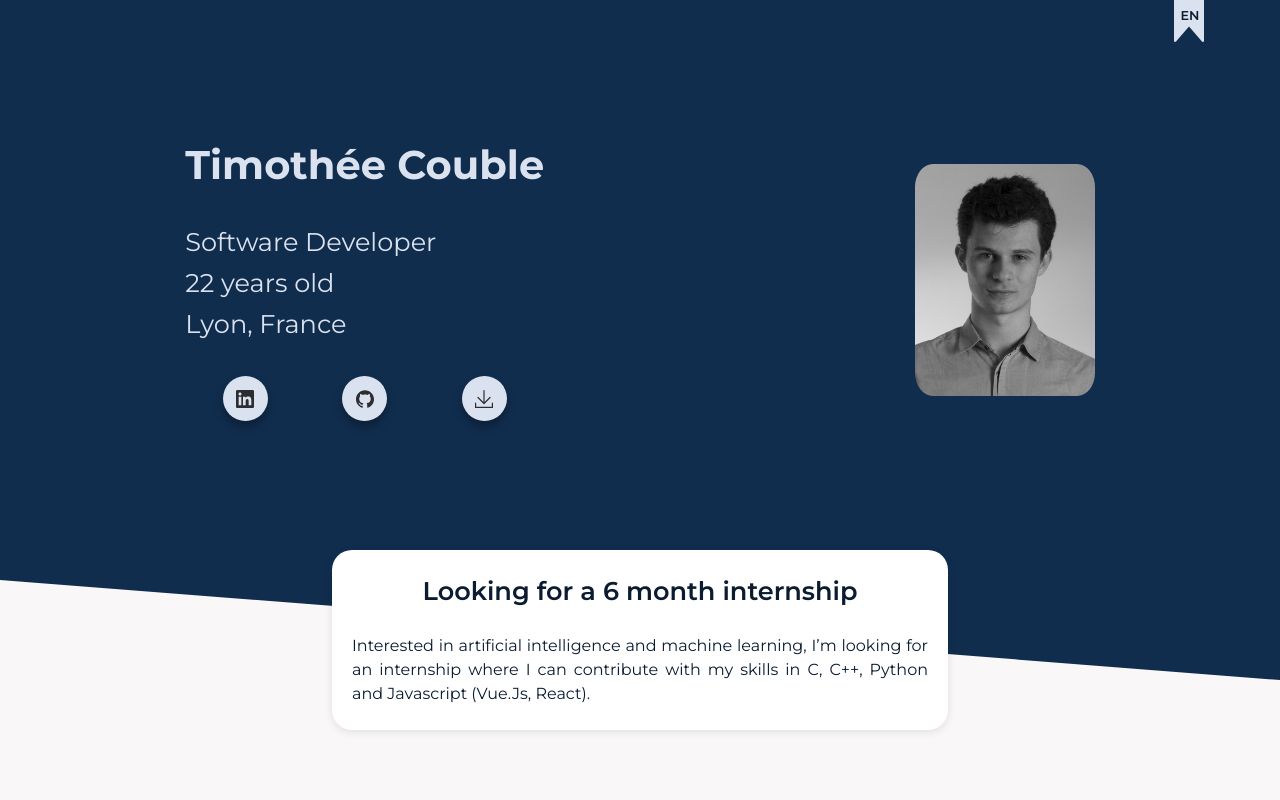
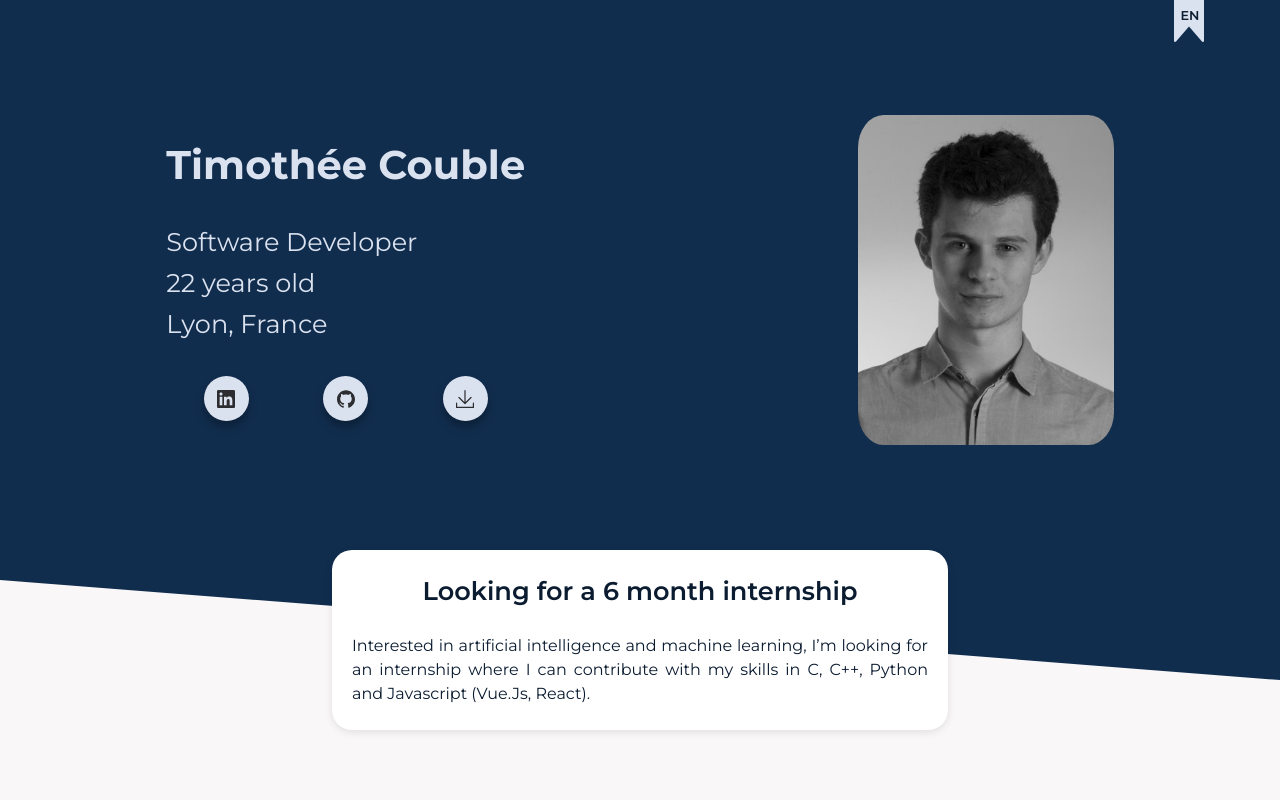
Before and after one commit to Faroito/course-of-life, a React (Create React App) app: page / in a window 1280 px wide. Shown: the top 800 px of the page. Built offline with nearby package versions, Linux system fonts and the light colour scheme.

Commit message:
Fix intro css

```diff
--- a/src/components/css/intro.module.css
+++ b/src/components/css/intro.module.css
@@ -27,6 +27,7 @@
   justify-content: space-around;
   margin: 30px 0px;
   width: 100%;
+  height: 90%;
   z-index: 1;
 }
 
@@ -83,7 +84,7 @@
 }
 
 .portrait {
-  width: 55%;
+  width: 55vw;
   max-width: 180px;
   height: auto;
   border-radius: 10%;
@@ -143,8 +144,9 @@
     height: 70%;
   }
 
-  .portrait  {
-    max-width: 250px;
+  .portrait {
+    width: 20vw;
+    max-width: 300px;
   }
 
   .icon {
```
